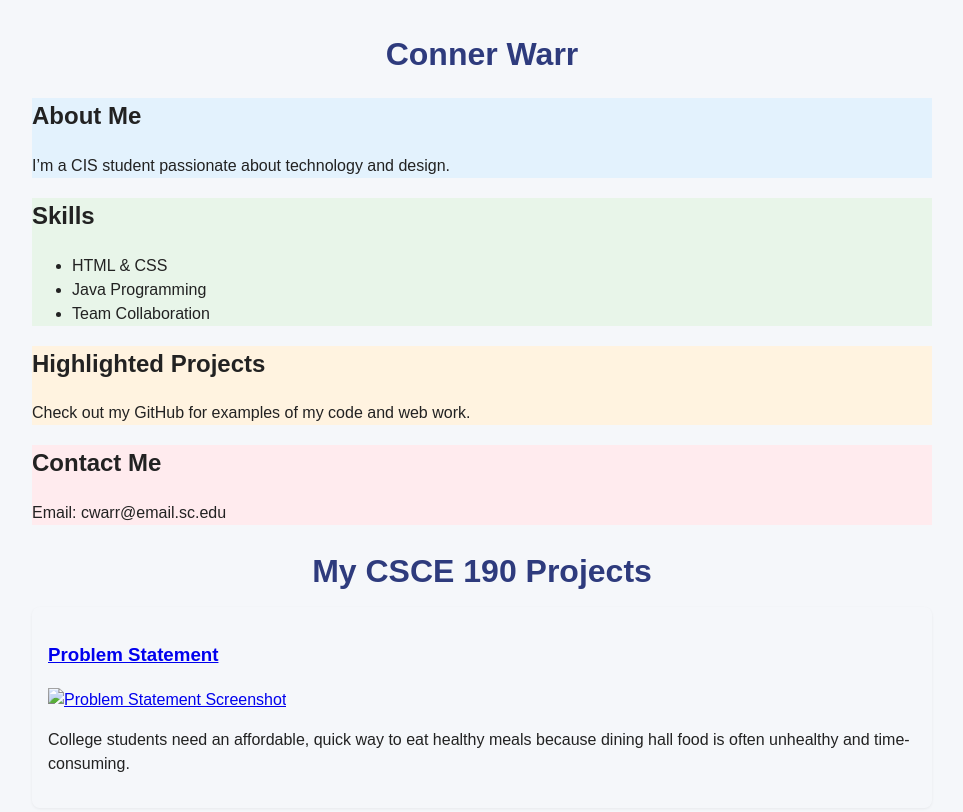
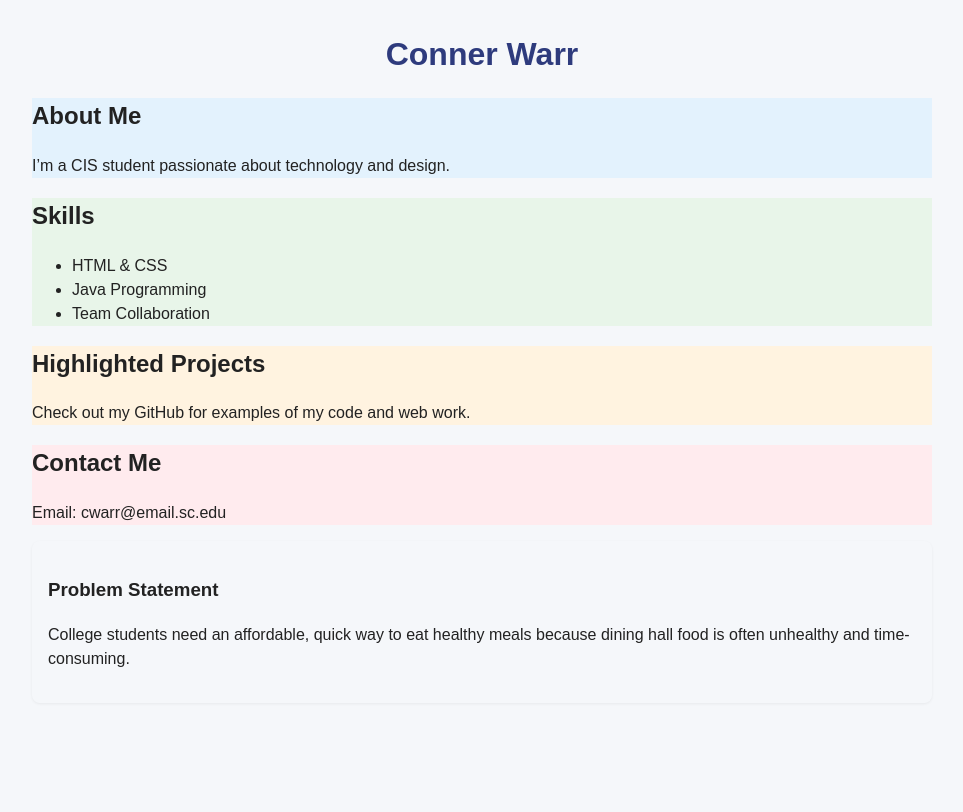
Before and after one commit to cwarr1/cwarr1.github.io, a plain HTML site: page index.html in a window 1280 px wide. Shown: the whole page, without its empty margins (158-1121 px from the left). Drawn offline with Linux system fonts and the light colour scheme.

Commit message:
Update index.html

```diff
--- a/index.html
+++ b/index.html
@@ -31,13 +31,8 @@
     <p>Email: cwarr@email.sc.edu</p>
   </div>
 </body>
-<body>
-  <h1>My CSCE 190 Projects</h1>
-
-  <!-- Problem Statement Assignment -->
-  <section class="project">
-    <a href="files/statement.pdf"><h3>Problem Statement</h3></a>
-    <a href="files/statement.pdf"><img src="images/problem.png" alt="Problem Statement Screenshot"></a>
-    <p>College students need an affordable, quick way to eat healthy meals because dining hall food is often unhealthy and time-consuming.</p>
-  </section>
-</body>
+  <!-- Problem Statement -->
+<section class="project">
+  <h3>Problem Statement</h3>
+  <p>College students need an affordable, quick way to eat healthy meals because dining hall food is often unhealthy and time-consuming.</p>
+</section>
```
